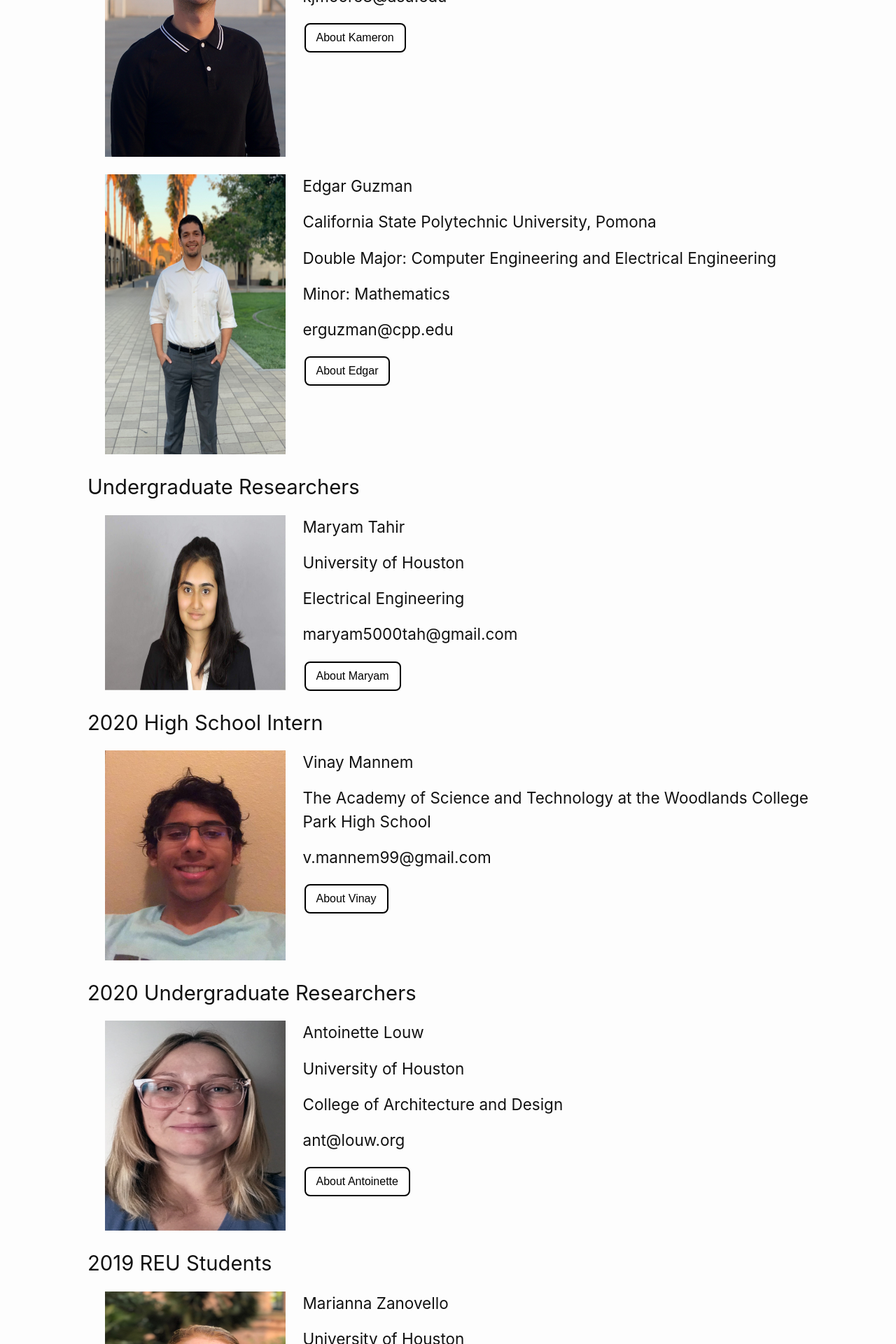
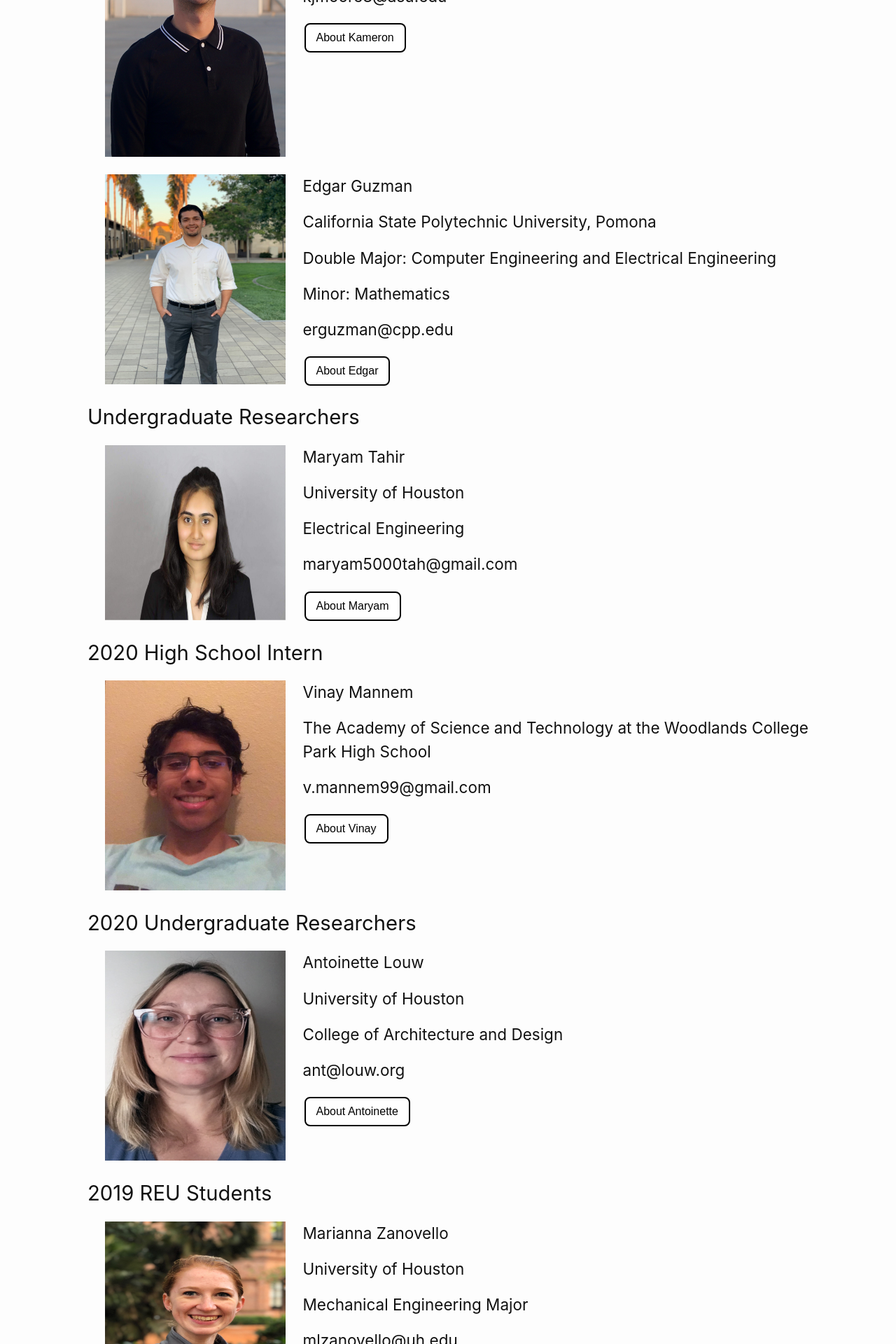
Before and after one commit to arcraik/neuroexo-website, a Jekyll site: the page built from people.md, in a window 1280 px wide. Shown: the part 3174-5094 px from the top of the page at 70% size. Built offline with Jekyll 4.4.1, drawn with Linux system fonts in a browser that asks for light colours.

Commit message:
Update people.md

```diff
--- a/people.md
+++ b/people.md
@@ -247,7 +247,7 @@ title: People
       <h2>Kameron Moore</h2>
     </div>
     <div class="modal-body">
-        <img class="content peoplepic" src="/photos/KMoore.jpeg" alt="Kameron Moore" width="200" height="300"/>
+        <img class="content peoplepic" src="/photos/KMoore.jpeg" alt="Kameron Moore" width="200" height="400"/>
       <div><p class="content">Kameron Moore is pursuing concurrent bachelors degrees in Biomedical Engineering and Spanish Linguistics at Arizona State University in Barrett, the Honors College. From Cave Creek, Arizona, Kameron enjoys spending time outdoors, doing yoga, and cooking. He is very driven and extremely passionate about neurological health, hoping to secure a career improving healthcare for all in the future. Having previously worked in ASU’s Memory and Attention Control Lab, Kameron has experience studying ADD and ADHD through pupil dilation analysis and cognitive task assessment. </p></div>
      </div>
   </div>
@@ -255,7 +255,7 @@ title: People
 </div>
 </div>
 <div>
-<img class="peoplepic" src="/photos/erguzman.jpg" alt="Edgar Guzman" width="200" height="400"/>
+<img class="peoplepic" src="/photos/erguzman.jpg" alt="Edgar Guzman" width="200" height="300"/>
 <h4>Edgar Guzman</h4>
 
 <h4>California State Polytechnic University, Pomona</h4>
```
